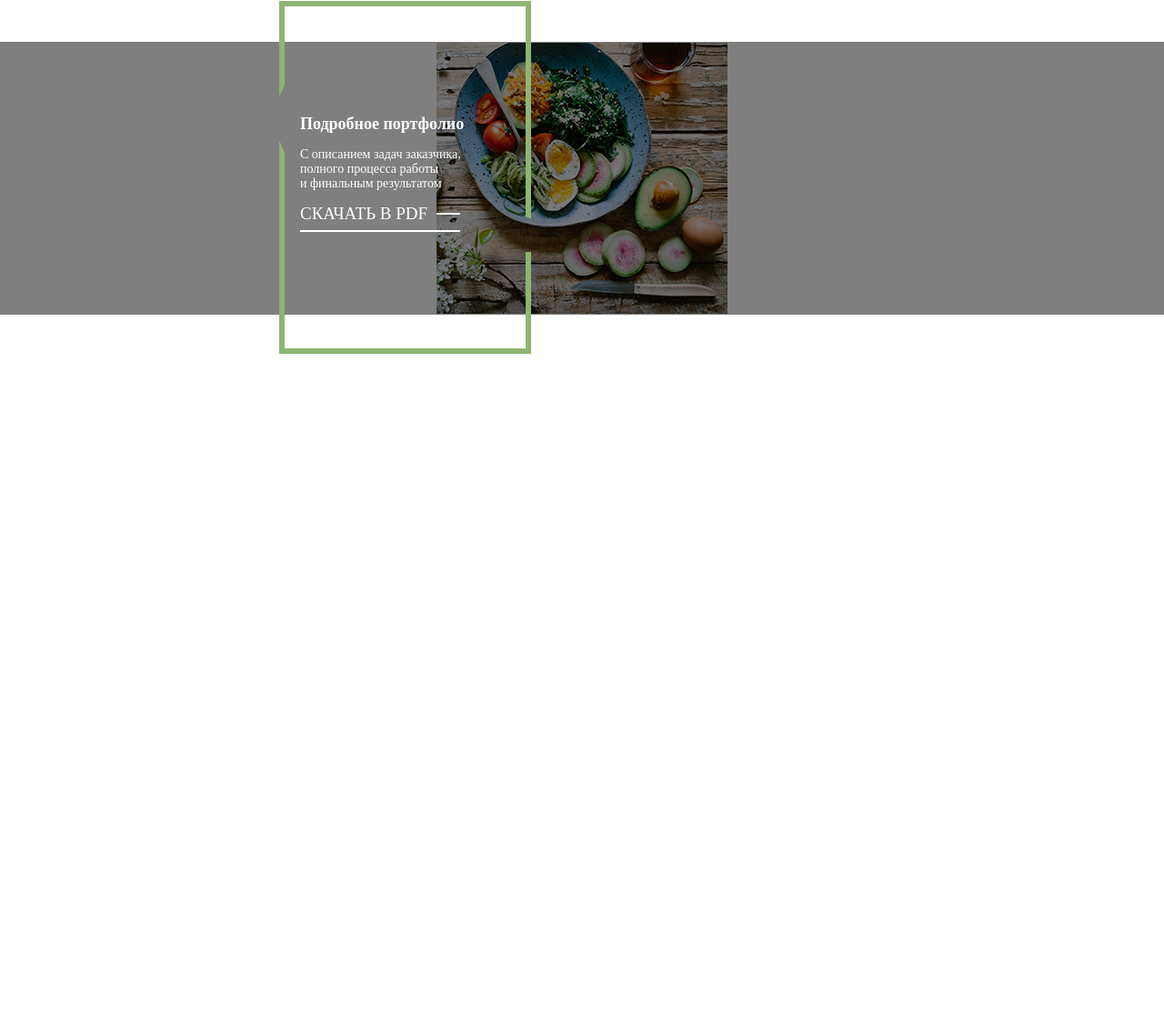
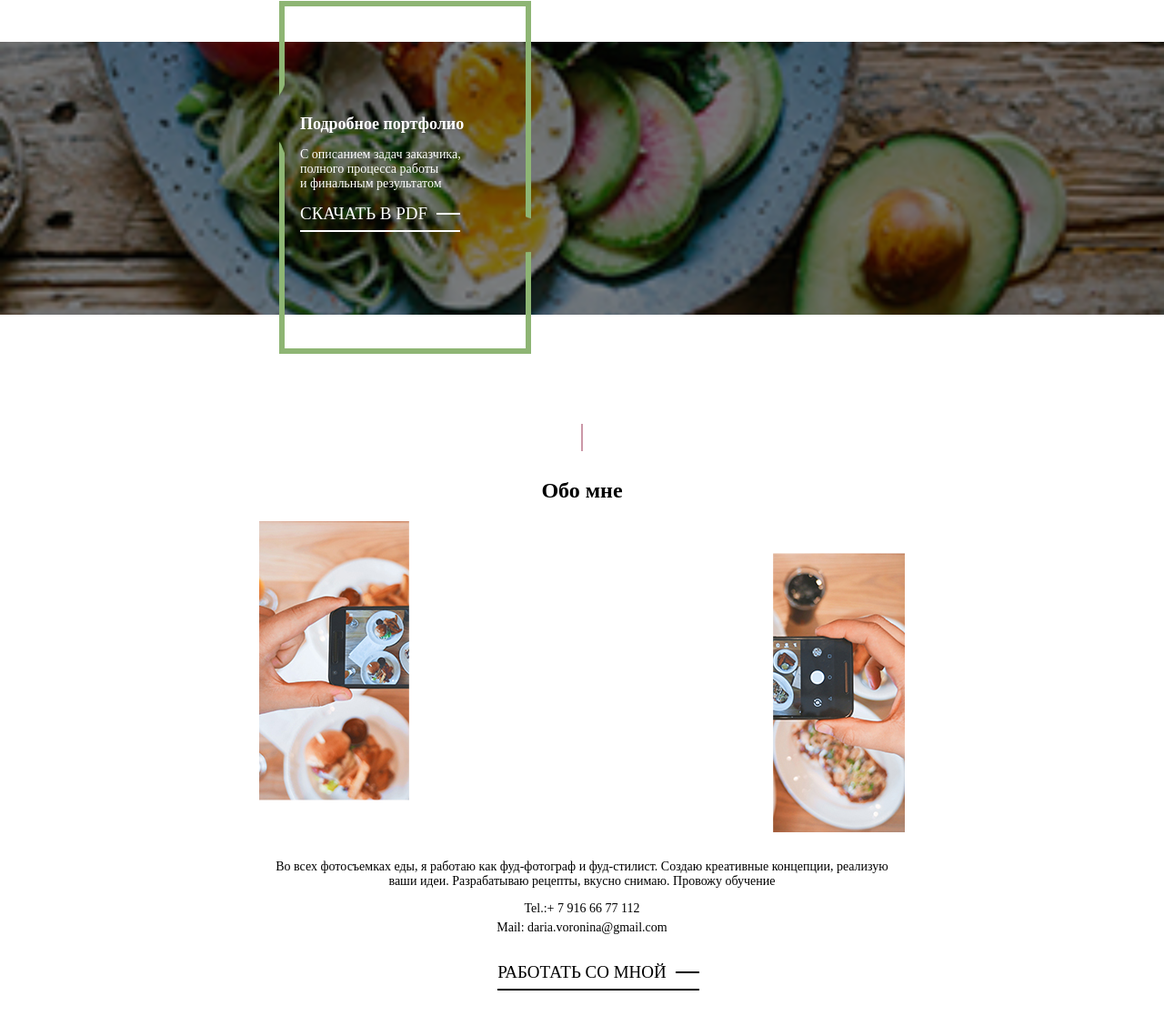
Before and after one commit to KharchenkoAndrey/voronina, a website: page source/index.html in a window 1280 px wide. Shown: the part 3599-4727 px from the top of the page at 91% size. Before the commit the page ends 4065 px from the top, so only its background shows below. Drawn offline with nearby package versions, Linux system fonts and the light colour scheme; files that its build step writes are made by us from their sources.

Commit message:
add about sction

```diff
--- a/source/index.html
+++ b/source/index.html
@@ -85,6 +85,21 @@
         </div>
       </div>
     </section>
+    <section class="about">
+      <div class="container">
+        <h2 class="about__title">Обо мне</h2>
+        <div class="about__images">
+          <img src="img/about-left@mobile.jpg" alt="" class="about__image about__image--left" width="165" height="307">
+          <img src="img/about-right@mobile.jpg" alt="" class="about__image about__image--right" width="145" height="307">
+        </div>
+        <div class="about__description">
+          <p class="about__text">Во всех фотосъемках еды, я работаю как фуд-фотограф и фуд-стилист. Создаю креативные концепции, реализую ваши идеи. Разрабатываю рецепты, вкусно снимаю. Провожу обучение</p>
+          <a href="tel: + 7 916 66 77 112" class="about__link about__link--phone">Tel.:+ 7 916 66 77 112</a>
+          <a href="mailto: daria.voronina@gmail.com" class="about__link about__link--mail">Mail: daria.voronina@gmail.com</a>
+          <a href="#" class="page-header__link page-header__link--about">Работать со мной</a>
+        </div>
+      </div>
+    </section>
   </main>
 </body>
 
--- /dev/null
+++ b/source/less/blocks/about.less
@@ -0,0 +1,55 @@
+.about {
+  margin-bottom: 80px;
+}
+
+.about__description {
+  text-align: center;
+}
+
+.about__title {
+  position: relative;
+  text-align: center;
+  padding-top: 60px;
+  .title-decorate;
+}
+
+.about__images {
+  position: relative;
+  margin-bottom: 65px;
+  min-height: 307px;
+}
+
+.about__image {
+  position: absolute;
+}
+
+.about__image--left {
+  width: 165px;
+  top: 0;
+  left: -15px;
+}
+
+.about__image--right {
+  width: 145px;
+  top: 35px;
+  right: -15px;
+}
+
+.about__text {
+  font-size: 14px;
+}
+
+.about__link {
+  display: block;
+  font-size: 14px;
+  text-decoration: none;
+  color: #000000;
+}
+
+.about__link--phone {
+  margin-bottom: 5px;
+}
+
+.about__link--mail {
+  margin-bottom: 30px;
+}
--- a/source/less/blocks/page-header.less
+++ b/source/less/blocks/page-header.less
@@ -171,4 +171,13 @@
     height: 2px;
     background-color: #ffffff;
   }
+
+  &--about {
+    color: #000000;
+
+    &::before,
+    &::after {
+      background-color: #000000;
+    }
+  }
 }
--- a/source/less/blocks/portfolio-detail.less
+++ b/source/less/blocks/portfolio-detail.less
@@ -5,6 +5,7 @@
   background-color: #7f7f7f;
   background-repeat: no-repeat;
   background-position: center;
+  background-size: cover;
   margin-bottom: 120px;
   color: #ffffff;
 }
--- a/source/less/style.less
+++ b/source/less/style.less
@@ -6,3 +6,4 @@
 @import "blocks/page-header.less";
 @import "blocks/portfolio.less";
 @import "blocks/portfolio-detail.less";
+@import "blocks/about.less";
```
Also changed, not shown: source/img/about-left@mobile.jpg (added), source/img/about-right@mobile.jpg (added).
